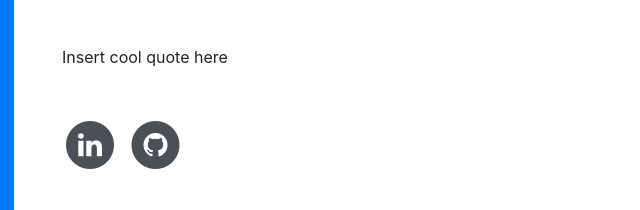
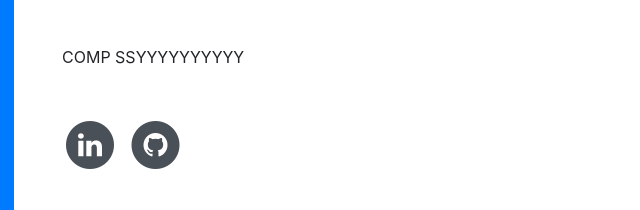
Before and after one commit to harshp8l/harshp8l.github.io, a website with bundled scripts: page index.html in a window 1280 px wide. Shown: the part 355-565 px from the top of the page, 258-898 px from the left. Built offline with nearby package versions, Linux system fonts and the light colour scheme; files whose address does not match are found by name; a web font is replaced by a local one.

Commit message:
updated with a feasible quote

```diff
--- a/index.html
+++ b/index.html
@@ -68,7 +68,7 @@
           <div class="subheading mb-5">UCSD · (562) 810-8215 ·
             <a href="mailto:name@email.com">harshpatel081296@gmail.com</a>
           </div>
-          <p class="mb-5">Insert cool quote here</p>
+          <p class="mb-5">COMP SSYYYYYYYYYY</p>
           <ul class="list-inline list-social-icons mb-0">
             <li class="list-inline-item">
               <a href="#">
```
